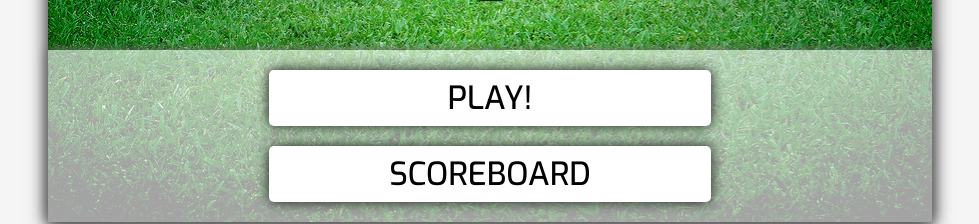
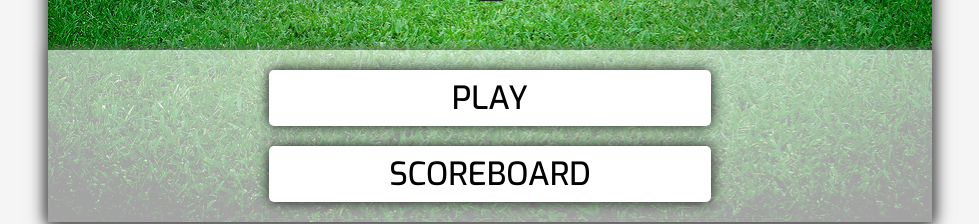
Before and after one commit to Yessengerey/blue-ball-red-ball, a React app: page / in a window 1280 px wide. Shown: the part 408-632 px from the top of the page, without its empty margins (150-1129 px from the left). Built offline with nearby package versions, Linux system fonts and the light colour scheme.

Commit message:
Remove exclamation point

```diff
--- a/client/src/components/controlPanel.jsx
+++ b/client/src/components/controlPanel.jsx
@@ -16,7 +16,7 @@ const ControlPanel = (props) => {
 
   let homeRefreshButton = '';
   if (props.status === 'home') {
-    homeRefreshButton = <button type='button' onClick={props.determineBall}>PLAY!</button>;
+    homeRefreshButton = <button type='button' onClick={props.determineBall}>PLAY</button>;
   } else if (props.status === 'statistics') {
     homeRefreshButton = <button type='button' onClick={goToHome}>BACK</button>;
   }
```
